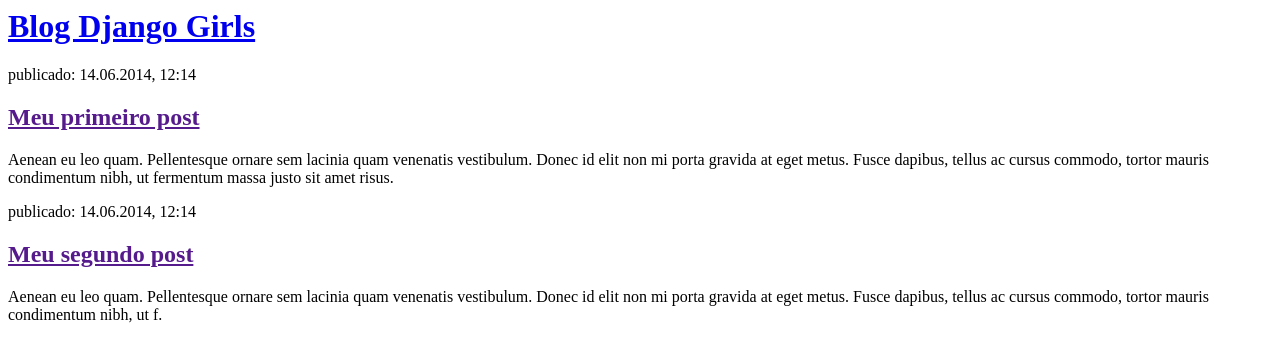
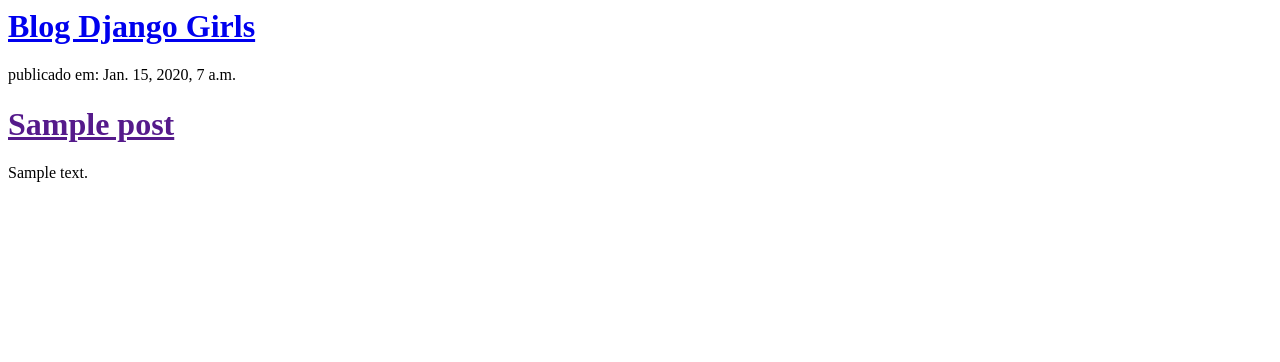
Before and after one commit to lucaslimafernandes/my-first-blog, a Django app: page / in a window 1280 px wide. Shown: the top 362 px of the page. Run offline with Django 3.2, Linux system fonts and the light colour scheme; tables that the repository leaves empty hold one stand-in row (values such as "Sample post").

Commit message:
Modified templates to display posts from database.

```diff
--- a/blog/templates/blog/post_list.html
+++ b/blog/templates/blog/post_list.html
@@ -8,15 +8,13 @@
         </div>
 
         <div>
-            <p>publicado: 14.06.2014, 12:14</p>
-            <h2><a href="">Meu primeiro post</a></h2>
-            <p>Aenean eu leo quam. Pellentesque ornare sem lacinia quam venenatis vestibulum. Donec id elit non mi porta gravida at eget metus. Fusce dapibus, tellus ac cursus commodo, tortor mauris condimentum nibh, ut fermentum massa justo sit amet risus.</p>
+          {% for post in posts %}
+            <p>publicado em: {{ post.published_date }}</p>
+            <h1><a href="">{{ post.title }}</a></h1>
+            <p>{{ post.text|linebreaksbr }}</p>
+          {% endfor %}
         </div>
 
-        <div>
-            <p>publicado: 14.06.2014, 12:14</p>
-            <h2><a href="">Meu segundo post</a></h2>
-            <p>Aenean eu leo quam. Pellentesque ornare sem lacinia quam venenatis vestibulum. Donec id elit non mi porta gravida at eget metus. Fusce dapibus, tellus ac cursus commodo, tortor mauris condimentum nibh, ut f.</p>
-        </div>
+
     </body>
 </html>
--- a/blog/views.py
+++ b/blog/views.py
@@ -1,6 +1,11 @@
 from django.shortcuts import render
+from django.utils import timezone
+from .models import Post
+
 
 def post_list(request):
-    return render(request, 'blog/post_list.html', {})
+    #posts = Post.objects.filter(published_date__lte=timezone.now()).order_by('published_date')
+    posts = Post.objects.all()
+    return render(request, 'blog/post_list.html', {'posts': posts})
 
 # Create your views here.
```
